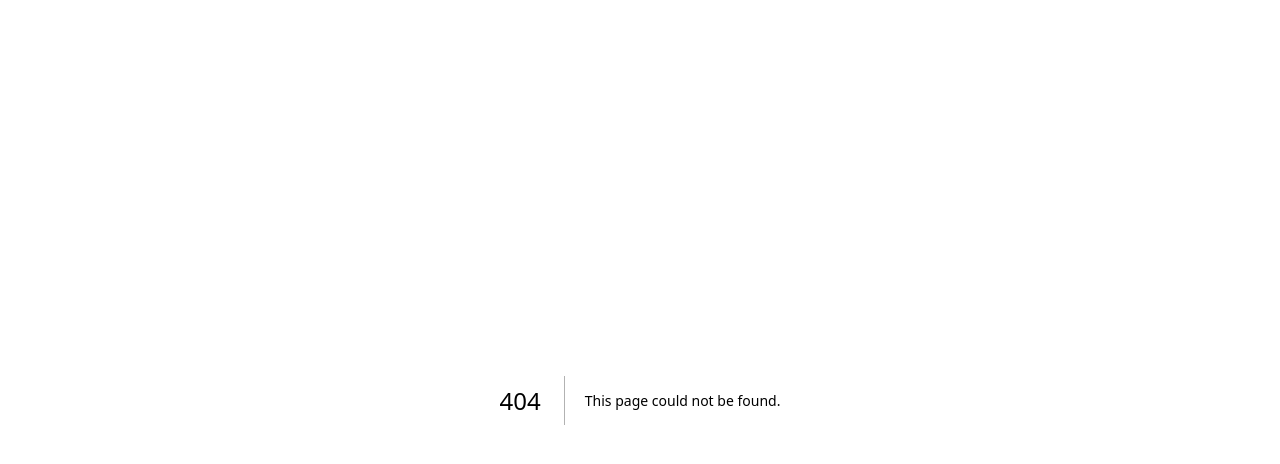
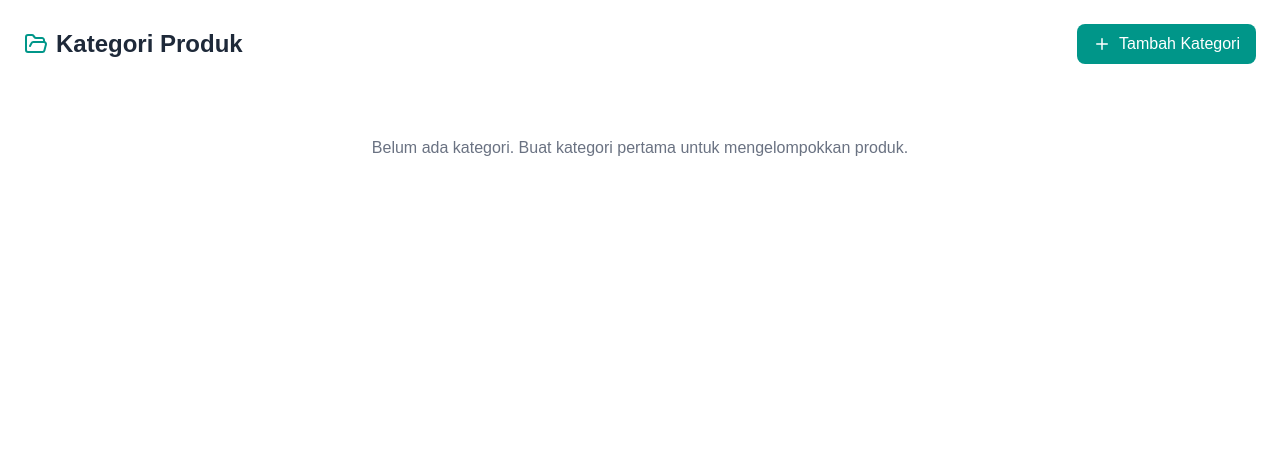
Before and after one commit to yudibhp8713/karsapos, a Next.js app: page /dashboard/categories in a window 1280 px wide. Before the commit this address had no page. Shown: the top 464 px of the page. Built offline with nearby package versions, Linux system fonts and the light colour scheme.

Commit message:
Tambah halaman Kelola Kategori

```diff
--- /dev/null
+++ b/app/dashboard/categories/page.tsx
@@ -0,0 +1,116 @@
+'use client';
+
+import { useState, useEffect } from 'react';
+import { Plus, Edit2, Trash2, FolderOpen } from 'lucide-react';
+
+interface Category {
+  id: string;
+  name: string;
+  description?: string;
+}
+
+export default function CategoriesPage() {
+  const [categories, setCategories] = useState<Category[]>([]);
+  const [showModal, setShowModal] = useState(false);
+  const [editing, setEditing] = useState<Category | null>(null);
+  const [form, setForm] = useState({ name: '', description: '' });
+
+  useEffect(() => {
+    const saved = localStorage.getItem('karsapos_categories');
+    if (saved) setCategories(JSON.parse(saved));
+  }, []);
+
+  useEffect(() => {
+    localStorage.setItem('karsapos_categories', JSON.stringify(categories));
+  }, [categories]);
+
+  const handleSave = (e: React.FormEvent) => {
+    e.preventDefault();
+    if (editing) {
+      setCategories(categories.map(c => c.id === editing.id ? { ...c, ...form } : c));
+    } else {
+      setCategories([...categories, { id: Date.now().toString(), ...form }]);
+    }
+    resetForm();
+  };
+
+  const handleDelete = (id: string) => {
+    if (confirm('Hapus kategori ini? Produk di dalamnya tidak ikut terhapus.')) {
+      setCategories(categories.filter(c => c.id !== id));
+    }
+  };
+
+  const resetForm = () => {
+    setForm({ name: '', description: '' });
+    setEditing(null);
+    setShowModal(false);
+  };
+
+  return (
+    <div className="p-6">
+      <div className="flex justify-between items-center mb-6">
+        <h1 className="text-2xl font-bold text-gray-800 flex items-center gap-2">
+          <FolderOpen size={24} className="text-teal-600" /> Kategori Produk
+        </h1>
+        <button
+          onClick={() => setShowModal(true)}
+          className="bg-teal-600 text-white px-4 py-2 rounded-lg flex items-center gap-2 hover:bg-teal-700"
+        >
+          <Plus size={18} /> Tambah Kategori
+        </button>
+      </div>
+
+      <div className="grid grid-cols-1 md:grid-cols-3 gap-4">
+        {categories.length === 0 ? (
+          <div className="col-span-full text-center py-12 text-gray-500">
+            Belum ada kategori. Buat kategori pertama untuk mengelompokkan produk.
+          </div>
+        ) : categories.map(c => (
+          <div key={c.id} className="bg-white rounded-lg shadow p-5">
+            <div className="flex justify-between items-start">
+              <div>
+                <h3 className="font-semibold text-lg">{c.name}</h3>
+                {c.description && <p className="text-sm text-gray-500 mt-1">{c.description}</p>}
+              </div>
+              <div className="flex gap-1">
+                <button onClick={() => { setEditing(c); setForm({ name: c.name, description: c.description || '' }); setShowModal(true); }} className="text-blue-600 p-1"><Edit2 size={14} /></button>
+                <button onClick={() => handleDelete(c.id)} className="text-red-600 p-1"><Trash2 size={14} /></button>
+              </div>
+            </div>
+          </div>
+        ))}
+      </div>
+
+      {showModal && (
+        <div className="fixed inset-0 bg-black/50 flex items-center justify-center z-50">
+          <div className="bg-white rounded-lg p-6 w-full max-w-md">
+            <h2 className="text-xl font-bold mb-4">{editing ? 'Edit Kategori' : 'Tambah Kategori Baru'}</h2>
+            <form onSubmit={handleSave} className="space-y-4">
+              <div>
+                <label className="block text-sm font-medium text-gray-700 mb-1">Nama Kategori *</label>
+                <input
+                  type="text" value={form.name} required
+                  onChange={(e) => setForm({...form, name: e.target.value})}
+                  className="w-full px-3 py-2 border rounded-lg focus:ring-2 focus:ring-teal-500 outline-none"
+                />
+              </div>
+              <div>
+                <label className="block text-sm font-medium text-gray-700 mb-1">Keterangan</label>
+                <textarea
+                  value={form.description}
+                  onChange={(e) => setForm({...form, description: e.target.value})}
+                  className="w-full px-3 py-2 border rounded-lg focus:ring-2 focus:ring-teal-500 outline-none"
+                  rows={3}
+                />
+              </div>
+              <div className="flex justify-end gap-2">
+                <button type="button" onClick={resetForm} className="px-4 py-2 border rounded-lg">Batal</button>
+                <button type="submit" className="px-4 py-2 bg-teal-600 text-white rounded-lg">Simpan</button>
+              </div>
+            </form>
+          </div>
+        </div>
+      )}
+    </div>
+  );
+}
```
